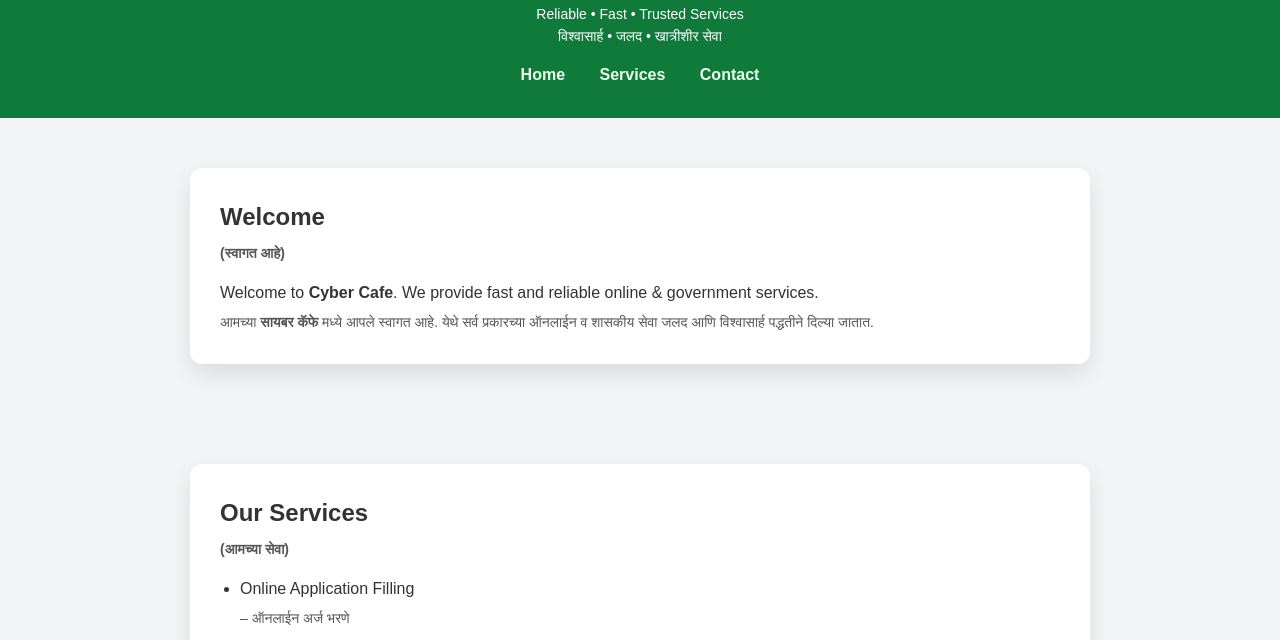
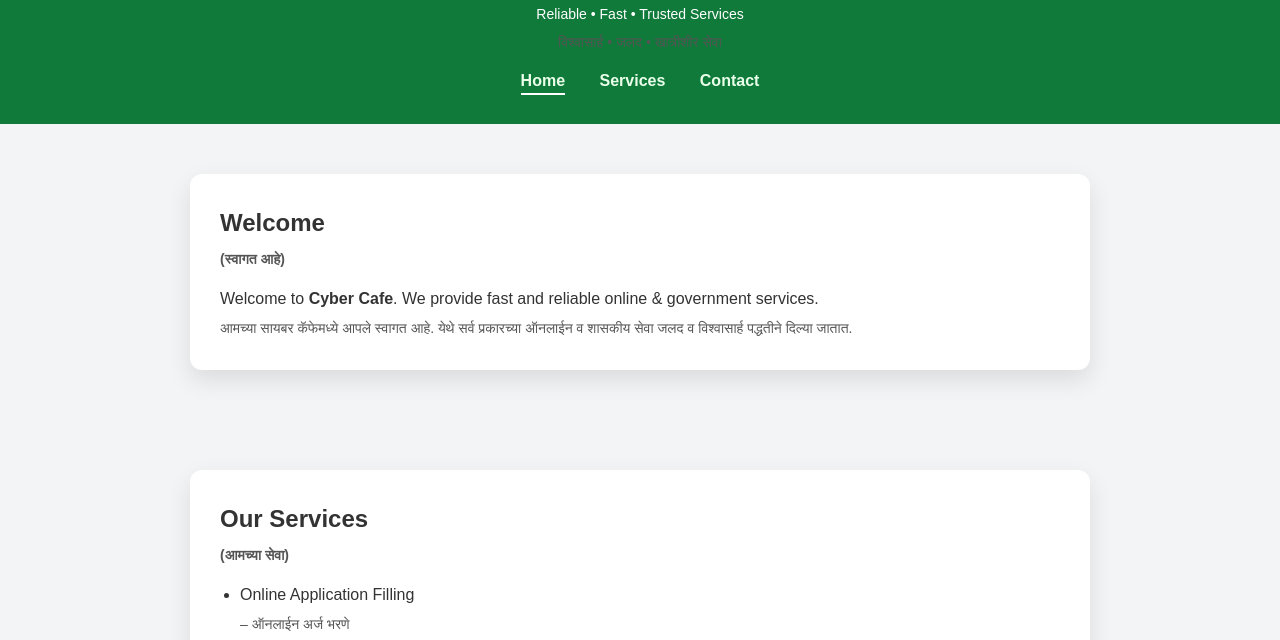
Before and after one commit to sssonawane/cyber-cafe-website, a plain HTML site: page index.html in a window 1280 px wide. Shown: the part 112-752 px from the top of the page. Drawn offline with Linux system fonts and the light colour scheme.

Commit message:
Update index.html

```diff
--- a/index.html
+++ b/index.html
@@ -4,7 +4,6 @@
   <meta charset="UTF-8">
   <title>Cyber Cafe | सायबर कॅफे</title>
   <meta name="viewport" content="width=device-width, initial-scale=1.0">
-  <meta name="description" content="Cyber Cafe – Reliable, Fast & Trusted Online Services">
   <link rel="stylesheet" href="style.css">
 </head>
 
@@ -13,8 +12,10 @@
   <!-- HEADER -->
   <header class="header">
     <h1>Cyber Cafe <span class="mr">(सायबर कॅफे)</span></h1>
-    <p>Reliable • Fast • Trusted Services<br>
-       विश्वासार्ह • जलद • खात्रीशीर सेवा</p>
+    <p>
+      Reliable • Fast • Trusted Services<br>
+      <span class="mr">विश्वासार्ह • जलद • खात्रीशीर सेवा</span>
+    </p>
 
     <nav class="menu">
       <a href="#home" class="menu-link active">Home</a>
@@ -27,14 +28,16 @@
   <section id="home" class="section">
     <div class="card">
       <h2>Welcome <span class="mr">(स्वागत आहे)</span></h2>
+
       <p>
-        Welcome to <strong>Cyber Cafe</strong>. We provide fast and reliable
-        online & government services.
+        Welcome to <strong>Cyber Cafe</strong>.
+        We provide fast and reliable online & government services.
       </p>
+
       <p class="mr">
-        आमच्या <strong>सायबर कॅफे</strong> मध्ये आपले स्वागत आहे.
+        आमच्या सायबर कॅफेमध्ये आपले स्वागत आहे.
         येथे सर्व प्रकारच्या ऑनलाईन व शासकीय सेवा
-        जलद आणि विश्वासार्ह पद्धतीने दिल्या जातात.
+        जलद व विश्वासार्ह पद्धतीने दिल्या जातात.
       </p>
     </div>
   </section>
@@ -43,6 +46,7 @@
   <section id="services" class="section">
     <div class="card">
       <h2>Our Services <span class="mr">(आमच्या सेवा)</span></h2>
+
       <ul>
         <li>
           Online Application Filling
@@ -68,9 +72,11 @@
   <section id="contact" class="section">
     <div class="card">
       <h2>Contact Us <span class="mr">(संपर्क साधा)</span></h2>
+
       <p>
         Visit our office or contact us on WhatsApp.
       </p>
+
       <p class="mr">
         आमच्या कार्यालयाला भेट द्या किंवा WhatsApp वर संपर्क साधा.
       </p>
@@ -81,29 +87,5 @@
     © Cyber Cafe. All rights reserved.
   </footer>
 
-  <!-- ACTIVE MENU SCRIPT -->
-  <script>
-    const sections = document.querySelectorAll("section");
-    const navLinks = document.querySelectorAll(".menu-link");
-
-    window.addEventListener("scroll", () => {
-      let current = "";
-
-      sections.forEach(section => {
-        const sectionTop = section.offsetTop - 120;
-        if (scrollY >= sectionTop) {
-          current = section.getAttribute("id");
-        }
-      });
-
-      navLinks.forEach(link => {
-        link.classList.remove("active");
-        if (link.getAttribute("href") === "#" + current) {
-          link.classList.add("active");
-        }
-      });
-    });
-  </script>
-
 </body>
 </html>
```
